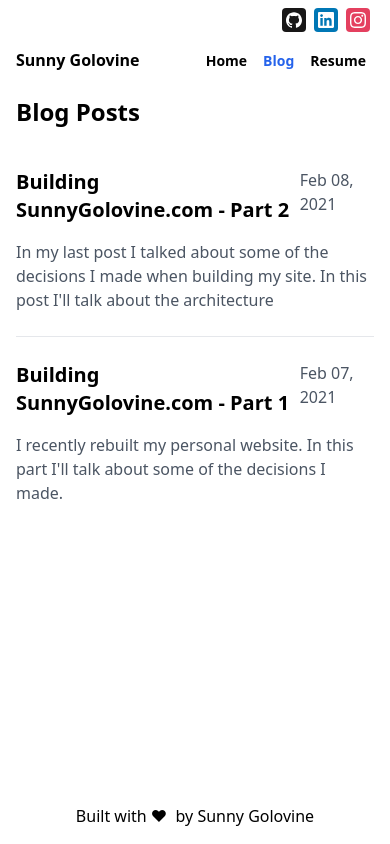
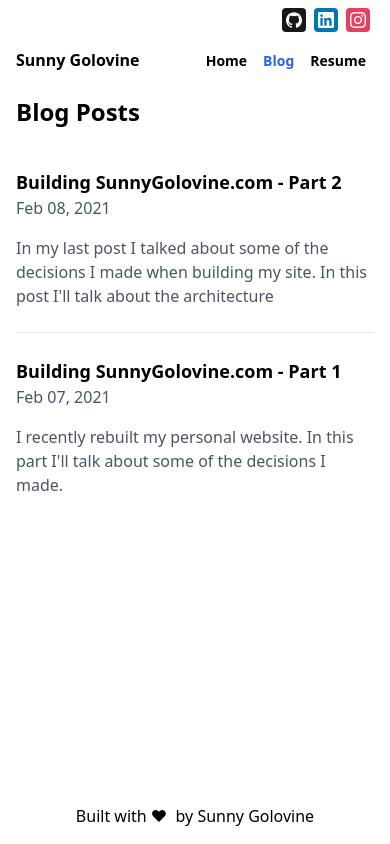
Before and after one commit to sgolovine/www-2020, a Next.js app: page /blog in a window 390 px wide. Built offline with nearby package versions, Linux system fonts and the light colour scheme; what @tailwindcss/typography would draw is missing.

Commit message:
Made blog page responsive

```diff
--- a/src/pages/blog.tsx
+++ b/src/pages/blog.tsx
@@ -28,9 +28,9 @@ const PostListItem: React.FC<PostListItemProps> = ({
   return (
     <>
       <div className="py-6">
-        <div className="flex flex-row justify-between">
+        <div className="flex flex-col sm:flex-row pb-4 sm:pb-initial justify-between">
           <Link href={url}>
-            <a className="text-xl font-bold pb-4 hover:text-blue-700">
+            <a className="sm:text-xl text-lg font-bold sm:pb-4 hover:text-blue-700">
               {title}
             </a>
           </Link>
```
